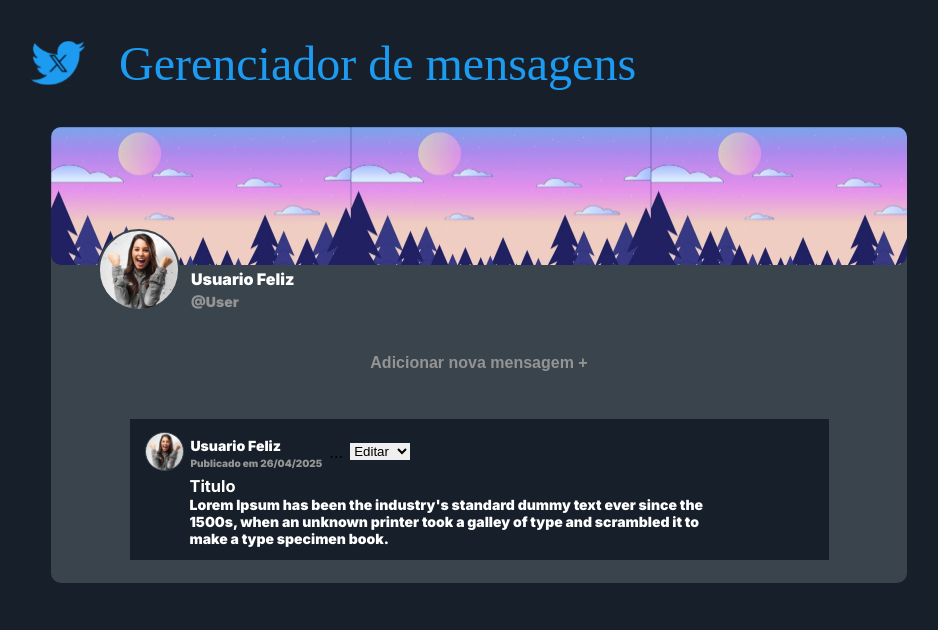
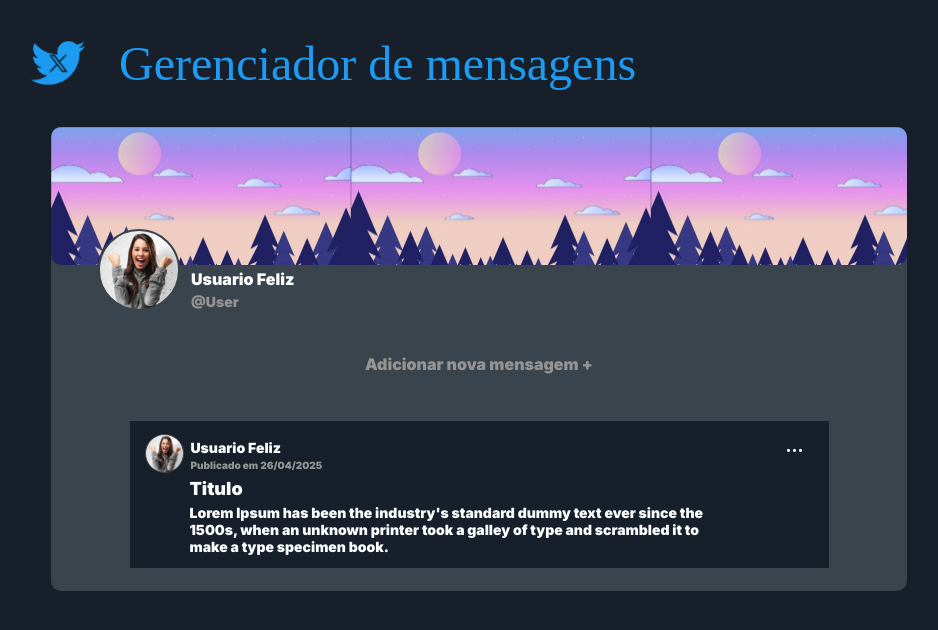
Before and after one commit to maridabrins/MD-CRUD-Message.react, a React (Create React App) app: page / in a window 1280 px wide. Shown: the top 630 px of the page, without its empty margins (161-1099 px from the left). Built offline with nearby package versions, Linux system fonts and the light colour scheme; a web font is replaced by a local one.

Commit message:
style: add modal style

```diff
--- a/src/Components/Home/style.css
+++ b/src/Components/Home/style.css
@@ -56,9 +56,6 @@ section{
  .mensagem {
     display: flex;
     justify-content: center;
-    gap: 9px;
-    color: #949494;
-    font-family: "Inter";
  }
 
  .mensagem button{
@@ -67,10 +64,11 @@ section{
     background: none;
     color: #949494;
     font-size: 16px;
-    font-weight: 600;
+    font-weight: 900;
+    font-family: "Inter";
  }
 
- .mensagem:hover{
+ .mensagem button:hover{
     cursor: pointer;
  }
 
@@ -121,7 +119,7 @@ section{
  }
 
 
- .active{
+ .card label{
     position: absolute;
     top: 15px;
     right: 25px;
@@ -129,14 +127,28 @@ section{
     font-weight: 900;
  }
 
+ .card select{
+    display: none;
+ }
+
  .mensagem-content{
     margin-top: 5px ;
     font-family: "Inter";
-    font-size: 14px ;
     font-weight: 900;
     color: #FFFFFF;
     margin-left: 45px;
     width: 539px;
+ }
+
+ .mensagem-content h3{
+    font-size: 18px;
+    font-family: "Inter";
+    font-weight: 900;
+    margin: 5px 0;
+ }
+
+ .mensagem-content p{
+    font-size: 14px;
  }
 
  @media (max-width: 834px){
@@ -237,4 +249,6 @@ section{
         margin-left: 35px;
         font-size: 13px;
     }
+
+
  }
```
